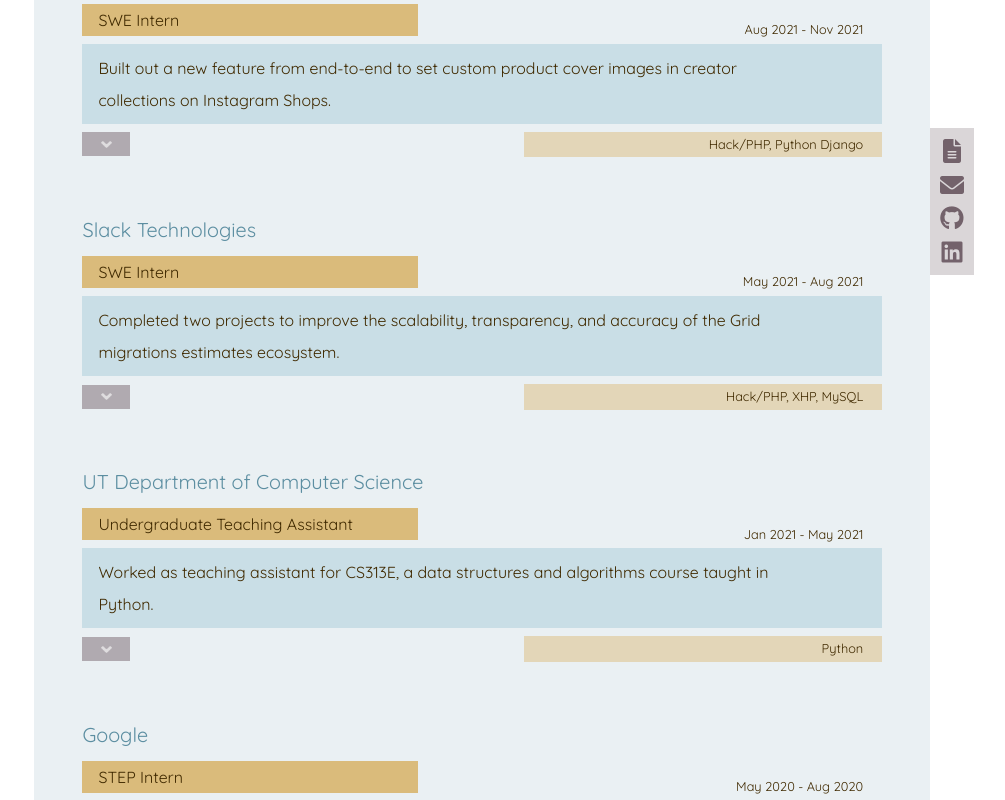
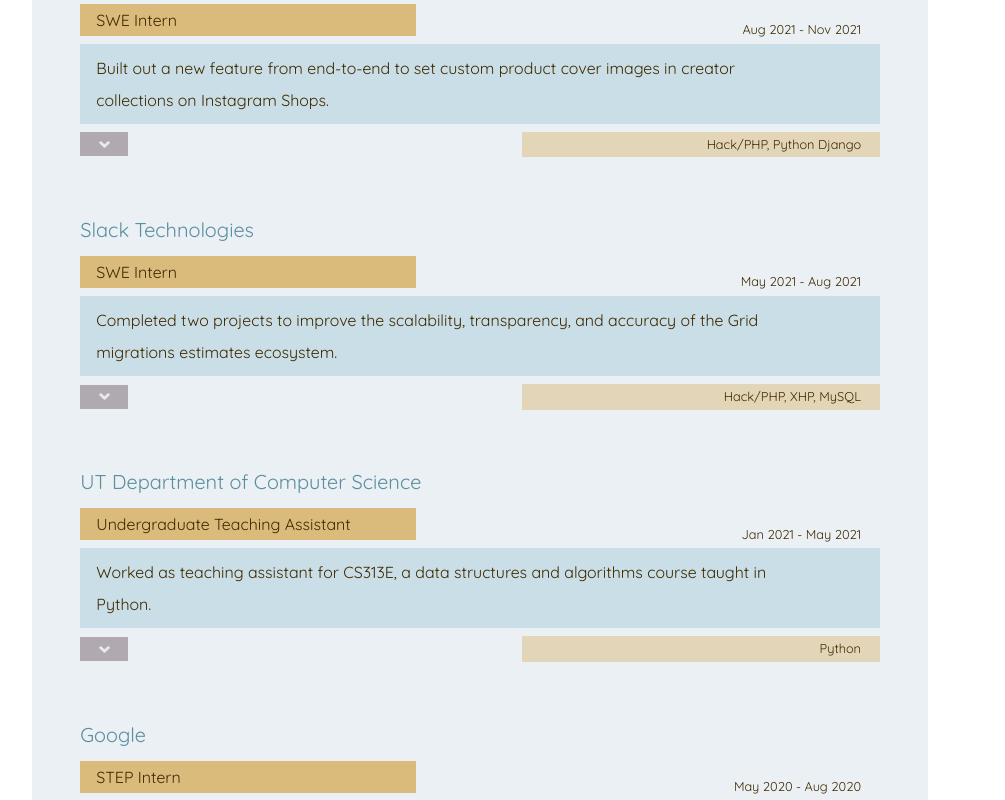
Before and after one commit to fang-helen/fang-helen.github.io, a React (Create React App) app: page / in a window 1280 px wide. Shown: the part 1300-2100 px from the top of the page, without its empty margins (157-1162 px from the left). Built offline with nearby package versions, Linux system fonts and the light colour scheme; a web font is replaced by a local one.

Commit message:
sticky sidebar works

```diff
--- a/src/App.css
+++ b/src/App.css
@@ -10,7 +10,8 @@
 }
 
 html,
-body {
+body,
+#root {
   height: 100%;
   width: 100%;
 }
@@ -47,6 +48,7 @@
   align-items: center;
   justify-content: center;
   width: 100%;
+  height: 100%;
 }
 
 #page-sections {
--- a/src/App.js
+++ b/src/App.js
@@ -15,7 +15,7 @@
       <div id="page-contents">
         <div id="sidebar-padding" class="social-item">
           {/* helps center contents, even with sidebar on the other side  */}
-          <i class="fas fa-file-alt"></i>
+          <i class="fab fa-github"></i>
         </div>
         <div id="page-sections">
           <Intro />
--- a/src/components/ExperienceTile.css
+++ b/src/components/ExperienceTile.css
@@ -85,7 +85,7 @@
 
 .toggle-arrow {
   height: 30%;
-  opacity: 60%;
+  opacity: 75%;
 }
 
 .toggle-arrow.expanded {
--- a/src/components/Navbar.css
+++ b/src/components/Navbar.css
@@ -1,6 +1,7 @@
 #header {
   background-color: #73626b43;
-  display: flex;
+  /* display: flex; */
+  display: none;
   flex-flow: row wrap;
   justify-content: center;
   position: fixed;
--- a/src/components/Sidebar.css
+++ b/src/components/Sidebar.css
@@ -1,6 +1,7 @@
 #sidebar,
 #sidebar-padding {
   padding: 0.4em 0.3em;
+  margin: 0;
 }
 
 #sidebar {
@@ -10,6 +11,9 @@
   align-items: center;
   justify-content: space-around;
   position: sticky;
+  align-self: flex-start;
+  margin-top: 30vh;
+  top: 0px;
 }
 
 #sidebar.social-link {
--- a/src/components/Sidebar.js
+++ b/src/components/Sidebar.js
@@ -4,7 +4,7 @@
 
 function Sidebar() {
   return (
-    <div id="sidebar" style={{ top: "0px" }}>
+    <div id="sidebar">
       <SocialLink
         title="Resume"
         url="#work-section"
```
